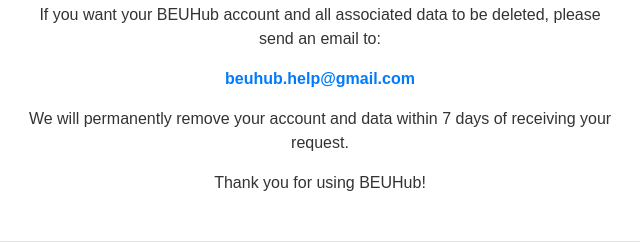
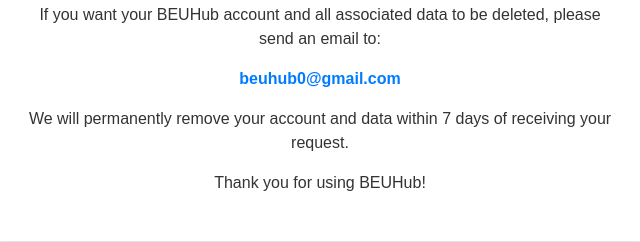
Before and after one commit to Chandrakant558/beuhub-support-delete-account, a plain HTML site: page index.html in a window 1280 px wide. Shown: the part 155-397 px from the top of the page, 320-960 px from the left. Drawn offline with Linux system fonts and the light colour scheme.

Commit message:
Update index.html

```diff
--- a/index.html
+++ b/index.html
@@ -41,7 +41,7 @@
     <div class="container">
         <h1>BEUHub Account Deletion</h1>
         <p>If you want your BEUHub account and all associated data to be deleted, please send an email to:</p>
-        <p><a href="mailto:beuhub0@gmail.com">beuhub.help@gmail.com</a></p>
+        <p><a href="mailto:beuhub0@gmail.com">beuhub0@gmail.com</a></p>
         <p>We will permanently remove your account and data within 7 days of receiving your request.</p>
         <p>Thank you for using BEUHub!</p>
     </div>
```
